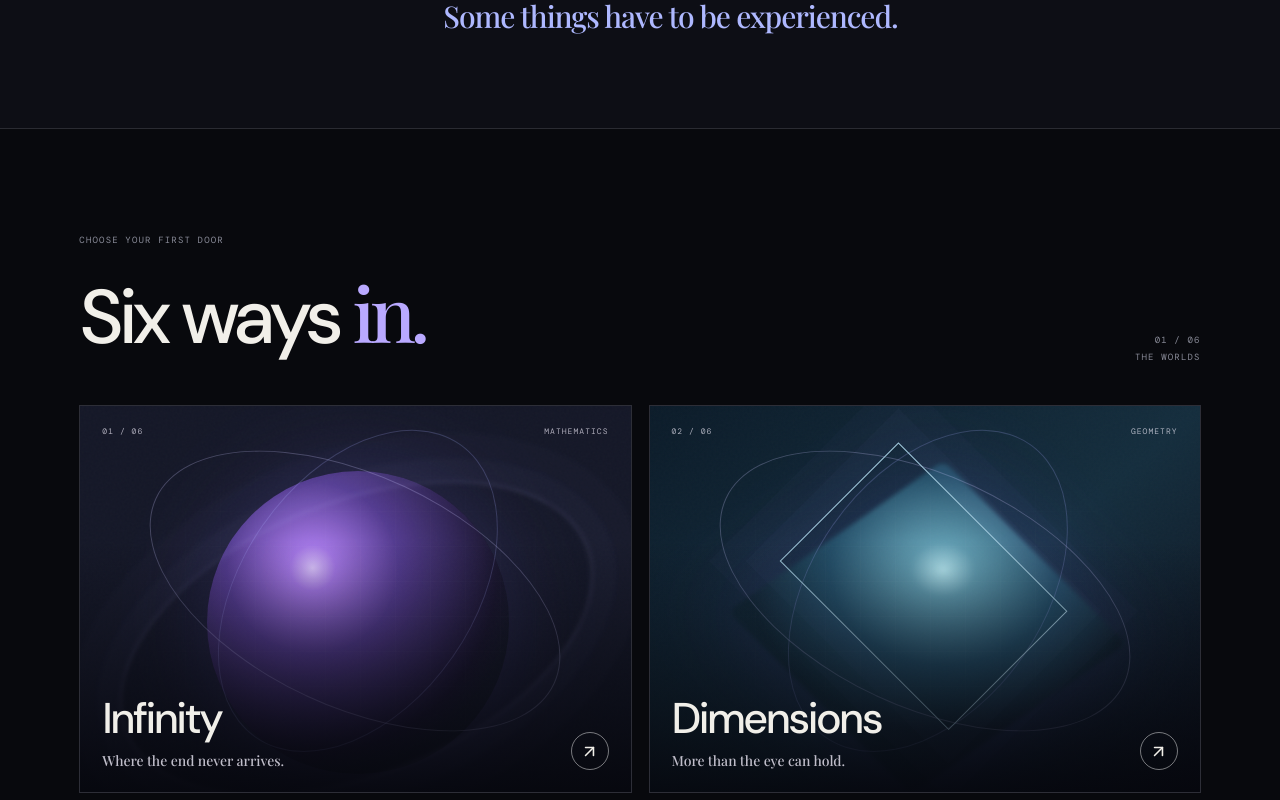
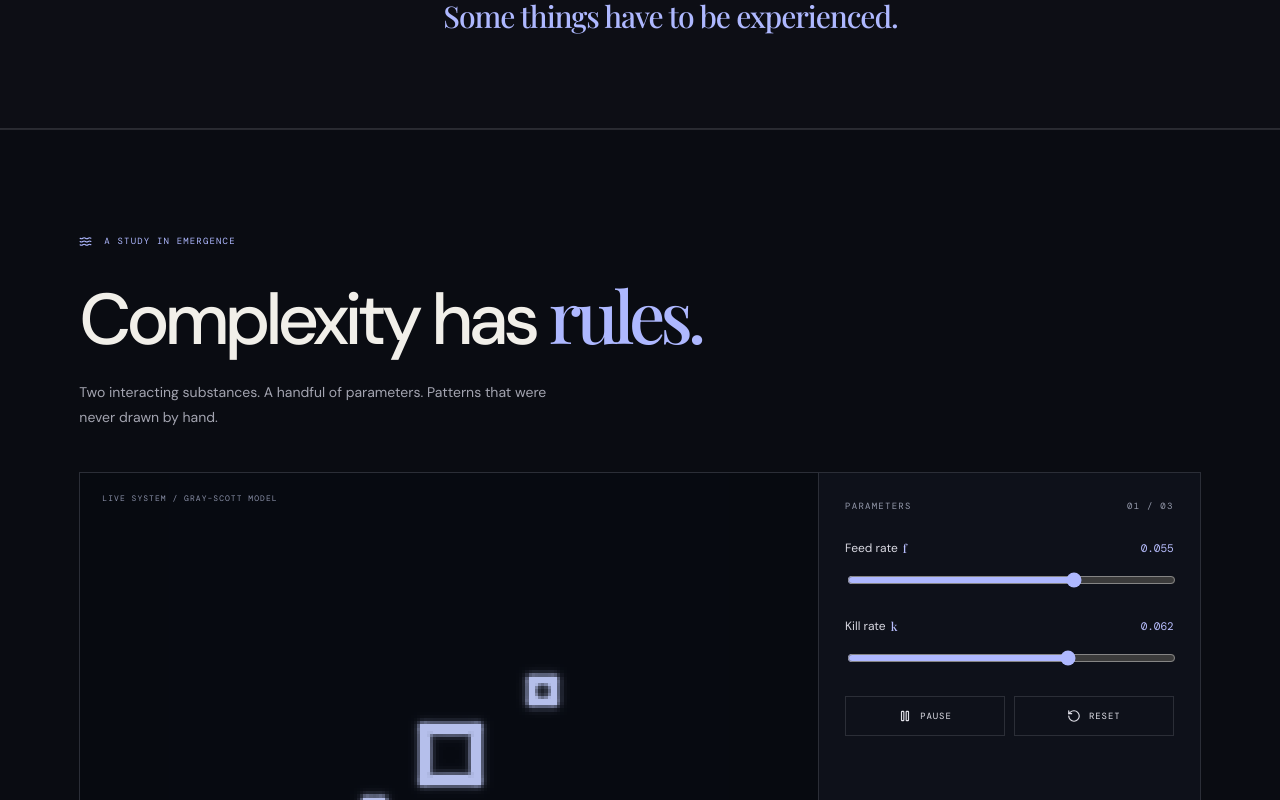
Before and after one commit to BigWave45/Beyond, a React (Vite) app: page / in a window 1280 px wide. Shown: the part 980-1780 px from the top of the page. Built offline with nearby package versions, Linux system fonts and the light colour scheme; a web font is replaced by a local one.

Commit message:
feat: place mathematical emergence experiment on homepage

```diff
--- a/src/App.tsx
+++ b/src/App.tsx
@@ -1,4 +1,5 @@
 import { useEffect, useState } from "react";
+import Emergence from "./Emergence";
 import { ArrowDown, ArrowRight, ArrowUpRight, Menu, X, Sparkles } from "lucide-react";
 
 type World = {
@@ -69,6 +70,8 @@ export default function App() {
 
     <section className="intro-strip" id="manifesto"><span className="eyebrow">A DIFFERENT KIND OF EXPLORATION</span><p>Not everything meaningful can be explained.<br /><em>Some things have to be experienced.</em></p><span className="intro-aside">ART × SCIENCE × WONDER</span></section>
 
+    <Emergence />
+
     <section className="worlds-section" id="worlds">
       <div className="section-heading"><div><span className="eyebrow">CHOOSE YOUR FIRST DOOR</span><h2>Six ways <em>in.</em></h2></div><span className="section-count">01 / 06<br />THE WORLDS</span></div>
       <div className="world-grid">{worlds.map((world) => <button className="world-card" key={world.id} onClick={() => openWorld(world)}>
```
